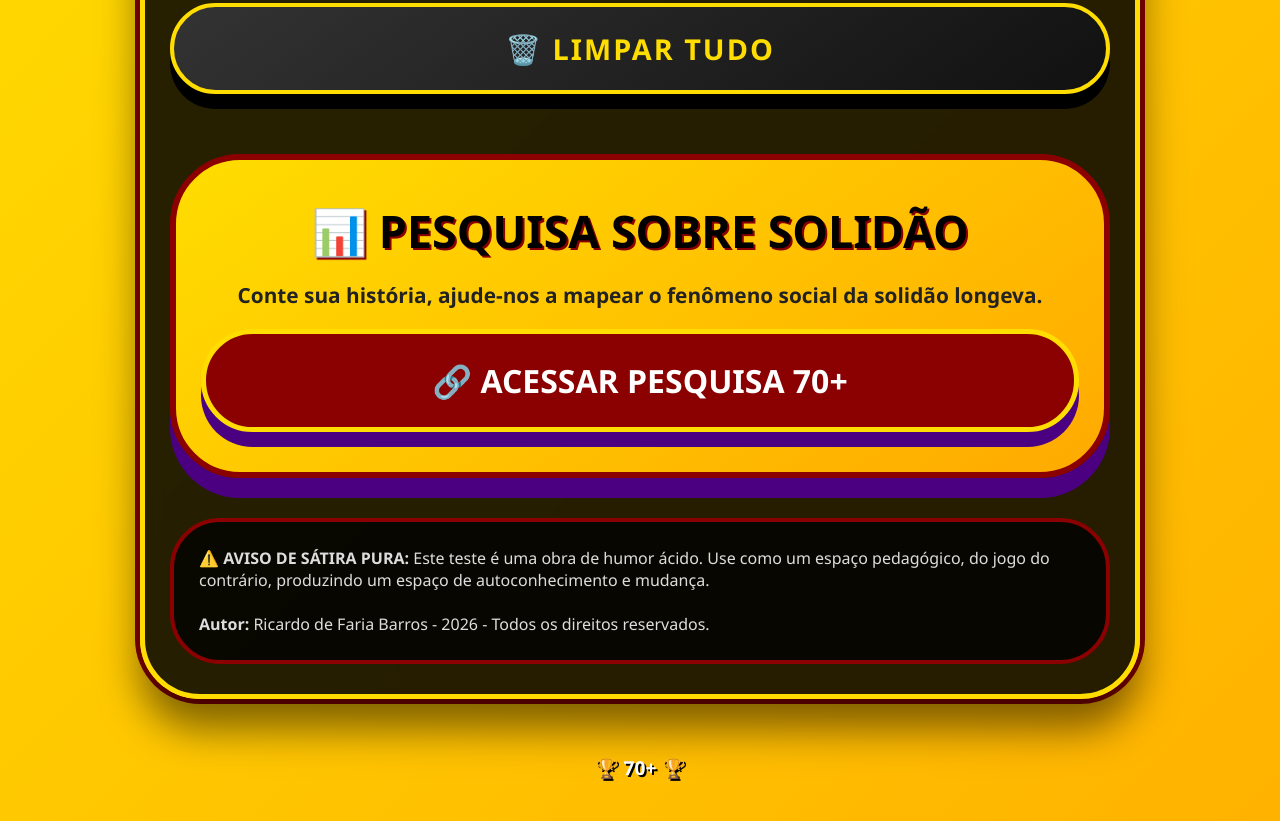
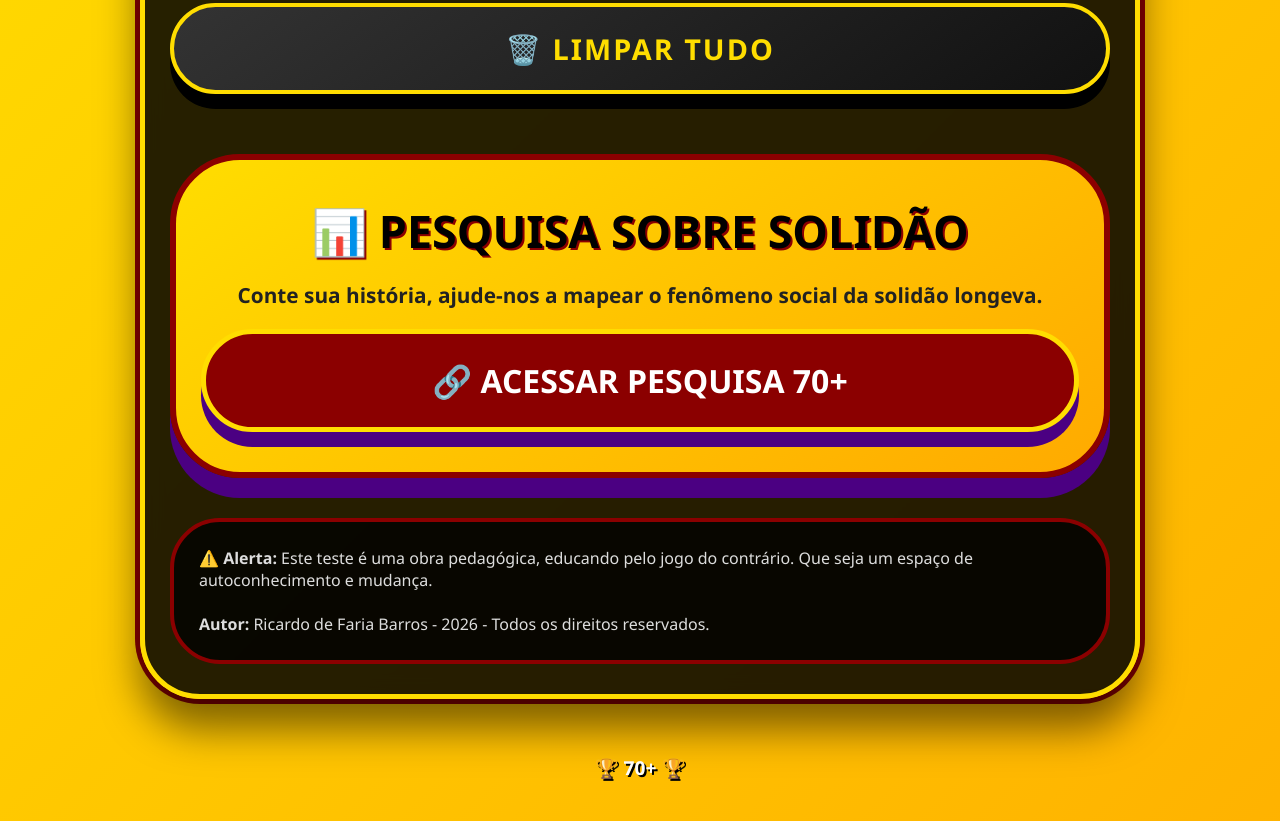
Before and after one commit to MundoLongevo/solidrometro, a plain HTML site: page index.html in a window 1280 px wide. Shown: the part 8846-9667 px from the top of the page. Drawn offline with Linux system fonts and the light colour scheme.

Commit message:
Add files via upload

```diff
--- a/index.html
+++ b/index.html
@@ -495,7 +495,7 @@
             </div>
 
             <div class="disclaimer">
-                <strong>⚠️ AVISO DE SÁTIRA PURA:</strong> Este teste é uma obra de humor ácido. Use como um espaço pedagógico, do jogo do contrário, produzindo um espaço de autoconhecimento e mudança.
+                <strong>⚠️ Alerta:</strong> Este teste é uma obra pedagógica, educando pelo jogo do contrário. Que seja um espaço de autoconhecimento e mudança.
                 <br><br>
                 <strong>Autor:</strong> Ricardo de Faria Barros - 2026 - Todos os direitos reservados.
             </div>
```
